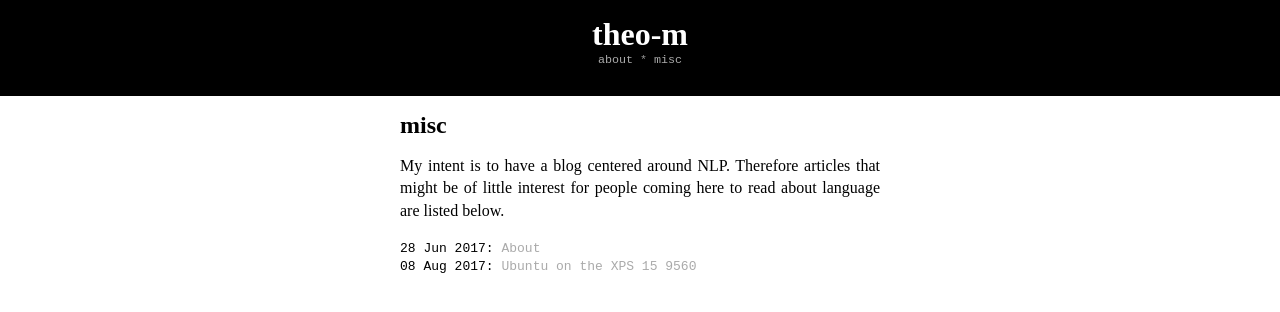
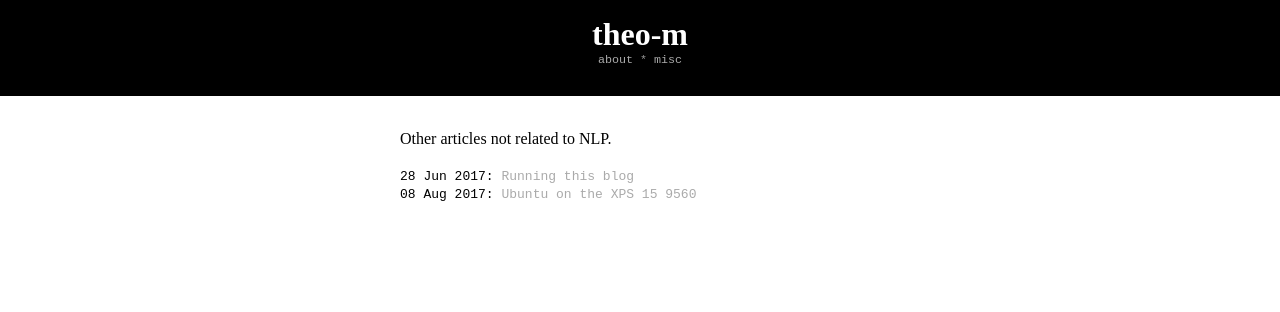
Before and after one commit to theo-m/theo-m.github.io, a Jekyll site: the page built from misc.html, in a window 1280 px wide. Shown: the top 312 px of the page. Built offline with Jekyll 4.4.1, drawn with Linux system fonts in a browser that asks for light colours.

Commit message:
Refresh content

```diff
--- a/404.html
+++ b/404.html
@@ -3,5 +3,5 @@ layout: pages
 ---
 
 
-<h1>404</h1>
-<p>The requested page could not be found.</p>
+<p>You are lost, this page does not exist.</p>
+<iframe src="https://giphy.com/embed/jWexOOlYe241y" width="480" height="466" frameBorder="0" class="giphy-embed" allowFullScreen></iframe>
--- a/_misc/hello.md
+++ b/_misc/hello.md
@@ -1,6 +1,6 @@
 ---
 layout: post
-title: "About"
+title: "Running this blog"
 date: 2017-06-28
 ---
 
--- a/misc.html
+++ b/misc.html
@@ -1,11 +1,10 @@
 ---
 layout: pages
-title: misc
 ---
 
 
 <p>
-    My intent is to have a blog centered around NLP. Therefore articles  that might be of little interest for people coming here to read about language are listed below.
+    Other articles not related to NLP.
 </p>
 
 <ul class="posts">
```
